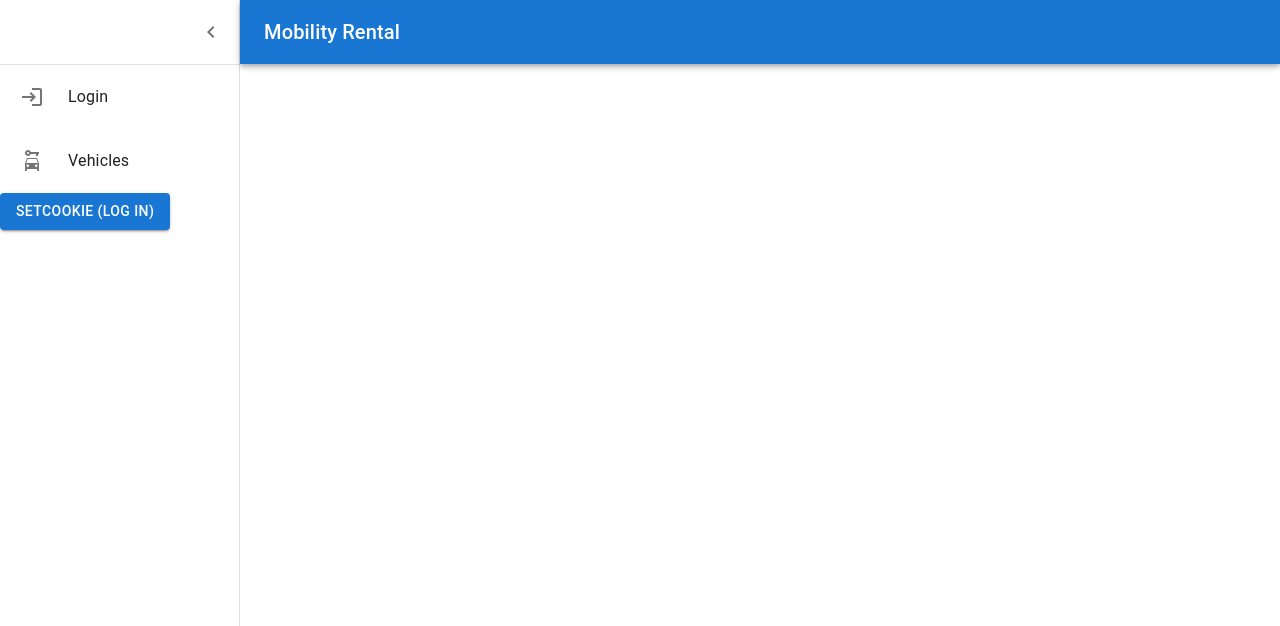
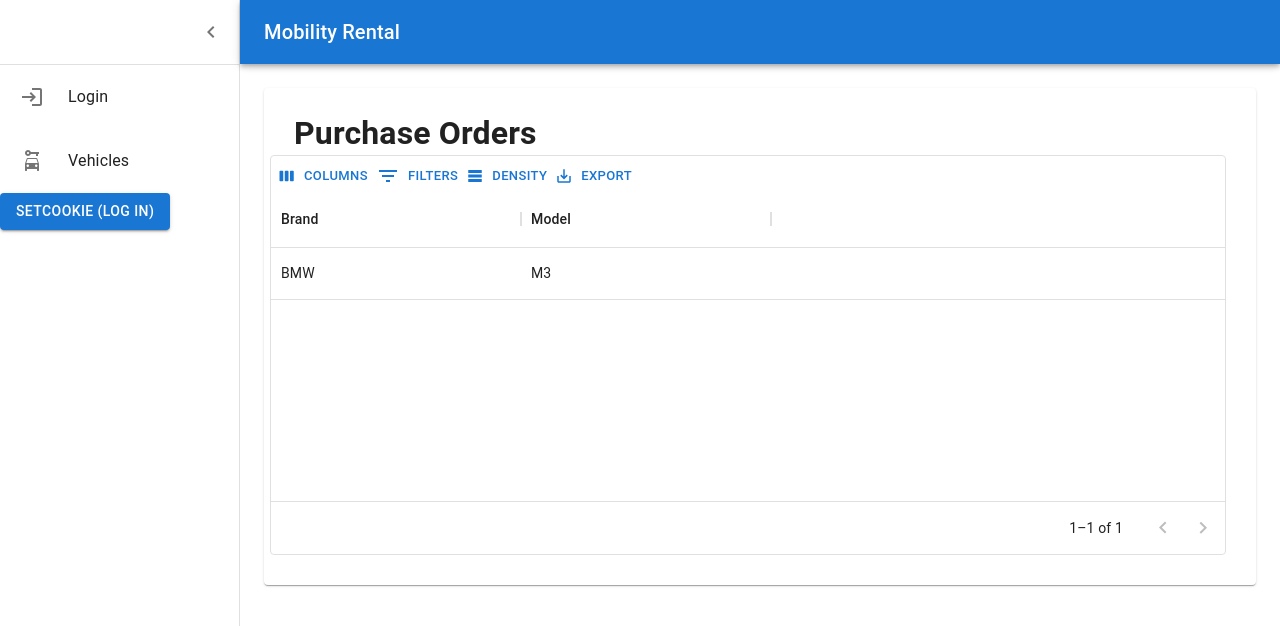
Before and after one commit to chineseouchie/fontys-s6-mr-frontend, a React (Create React App) app: page /purchase-order in a window 1280 px wide. Shown: the top 626 px of the page. Built offline with nearby package versions, Linux system fonts and the light colour scheme.

Commit message:
Frontend purchase order ready for backend data

```diff
--- a/src/App.js
+++ b/src/App.js
@@ -11,6 +11,8 @@ import OfferSuccess from "./components/Offer/OfferSuccess";
 import VehicleRequest from "./components/Vehicle/VehicleRequest";
 import PurchaseRequest from "./components/PurchaseRequest/PurchaseRequest";
 import PurchaseRequestDetail from "./components/PurchaseRequest/PurchaseRequestDetail";
+import PurchaseOrderDetail from "./components/PurchaseOrder/PurchaseOrderDetail";
+import PurchaseOrder from "./components/PurchaseOrder/PurchaseOrder";
 
 
 function App() {
@@ -39,6 +41,8 @@ function App() {
 						<Route path="/invoice/success" element={<OfferSuccess />} />
 						<Route path="/purchase-request" element={<PurchaseRequest />} />
 						<Route path="/purchase-request/:id" element={<PurchaseRequestDetail/>} />
+						<Route path="/purchase-order" element={<PurchaseOrder />} />
+						<Route path="/purchase-order/:id" element={<PurchaseOrderDetail />} />
 					</Routes>
 				</Sidebar>
 			</Router>
--- a/src/components/Menu/Sidebar.js
+++ b/src/components/Menu/Sidebar.js
@@ -14,6 +14,7 @@ import ChevronRightIcon from "@mui/icons-material/ChevronRight";
 import LoginIcon from "@mui/icons-material/Login";
 import DashboardIcon from "@mui/icons-material/Dashboard";
 import AddShoppingCartIcon from "@mui/icons-material/AddShoppingCart";
+import CarCrashIcon from "@mui/icons-material/CarCrash";
 import CarRentalIcon from "@mui/icons-material/CarRental";
 import { useContext, useState } from "react";
 import { UserContext } from "../../providers/UserProvider";
@@ -138,6 +139,7 @@ export default function Sidebar({ children }) {
 							<>
 								<MenuItem route="/" text="Dashboard" icon={<DashboardIcon />} open={open} />
 								<MenuItem route="purchase-request" text="Purchase Request" icon={< AddShoppingCartIcon />} open={open} />
+								<MenuItem route="purchase-order" text="Purchase Order" icon={< CarCrashIcon />} open={open} />
 							</>
 						)
 						:
--- /dev/null
+++ b/src/components/PurchaseOrder/PurchaseOrder.js
@@ -0,0 +1,56 @@
+import "./purchaseorder.css"
+import { useNavigate } from "react-router-dom";
+import { useFetch } from "../../hooks/useFetch";
+import { Card, Grid } from "@mui/material";
+import { DataGrid, GridToolbar } from "@mui/x-data-grid";
+
+const columns = [
+	{ field: "brand_name", headerName: "Brand", width: 250 },
+	{ field: "model_name", headerName: "Model", width: 250 },
+];
+
+export default function PurchaseOrder() {
+	// const { data } = useFetch("http://localhost:8087/api/v1/purchase-order/dealer/orders", "company_ABC");
+
+	const navigate = useNavigate();
+	function onPurchaseOrderClick(uuid) {
+		navigate(`/purchase-order/${uuid}`)
+	}
+
+	// const arr = [];
+	// data.map((item) =>
+	// 	arr.push({
+	// 		uuid: item.uuid,
+	// 		delivery_date: new Date(item.delivery_date * 1000),
+	// 		delivery_price: `€ ${item.delivery_price}`,
+	// 		model_name: item.model_name,
+	// 		purchase_order_uuid: item.purchase_order_uuid,
+	// 		brand_name: item.brand_name,
+	// 	})
+	// );
+
+	const arrayData = [{"uuid": "uuid_a", "brand_name": "BMW", "model_name": "M3"}];
+
+
+
+	return (
+		<div>
+			<Card className={"purchaseOrder_container"}>
+				<h1>Purchase Orders</h1>
+				<Grid container spacing={{ xs: 2, md: 3 }} columns={{ xs: 4, sm: 8, md: 12 }}>
+					<div style={{ height: 400, width: "100%" }}>
+						<DataGrid
+							getRowId={(row) => row.uuid}
+							rows={arrayData}
+							columns={columns}
+							pageSize={5}
+							rowsPerPageOptions={[5]}
+							components={{ Toolbar: GridToolbar }}
+							onRowClick={(row) => { onPurchaseOrderClick(row.id) }}
+						/>
+					</div>
+				</Grid>
+			</Card>
+		</div>
+	)
+}
--- /dev/null
+++ b/src/components/PurchaseOrder/PurchaseOrderDetail.js
@@ -0,0 +1,27 @@
+import { useParams } from "react-router-dom";
+import { useFetch } from "../../hooks/useFetch";
+
+export default function PurchaseOrderDetail() {
+	const params = useParams();
+	const uuid = params.id
+
+	const { data, error, loading } = useFetch(`http://localhost:8087/api/v1/purchase-order/${uuid}`)
+
+	if (loading) {
+		return <>Loading</>
+	}
+
+	if (error) {
+		return <>Something went wrong</>
+	}
+
+	console.log(data)
+
+	return (
+		<>
+			Purchase order detail
+
+
+		</>
+	)
+}
--- /dev/null
+++ b/src/components/PurchaseOrder/purchaseorder.css
@@ -0,0 +1,3 @@
+.purchaseOrder_container {
+	padding: 0px 30px 30px 30px;
+}
```
